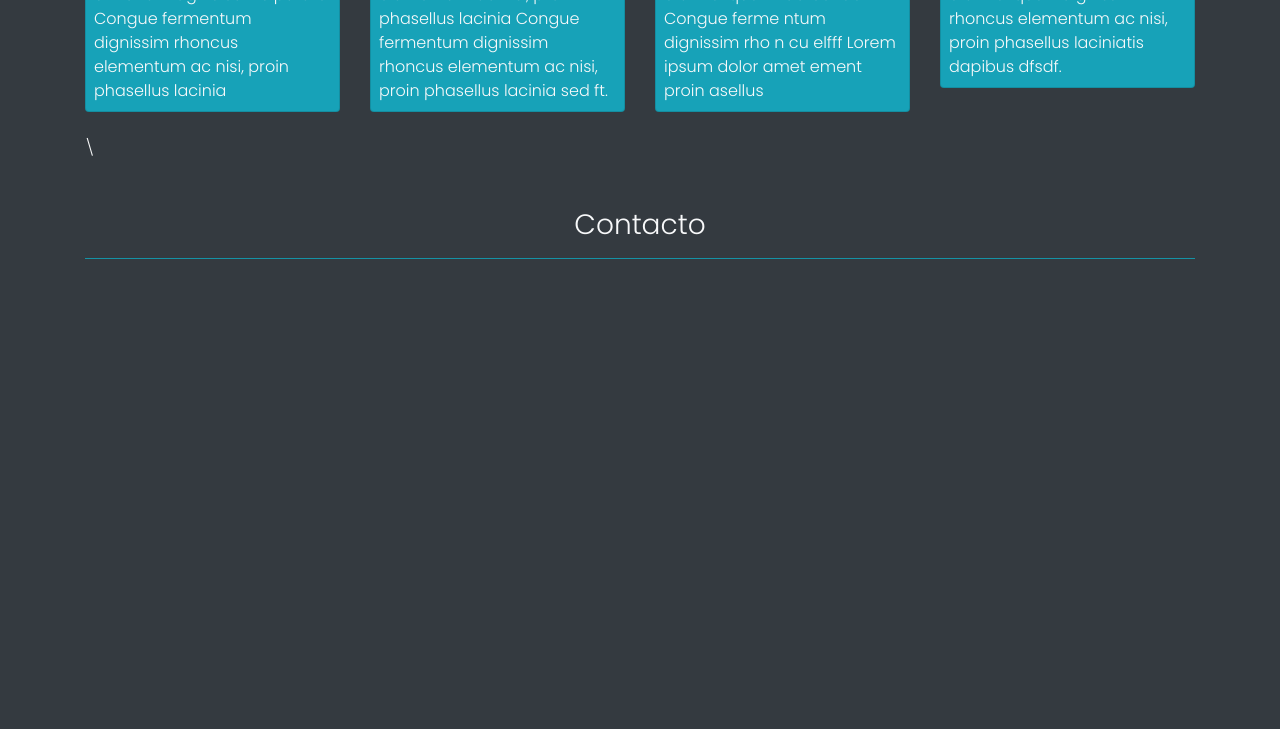
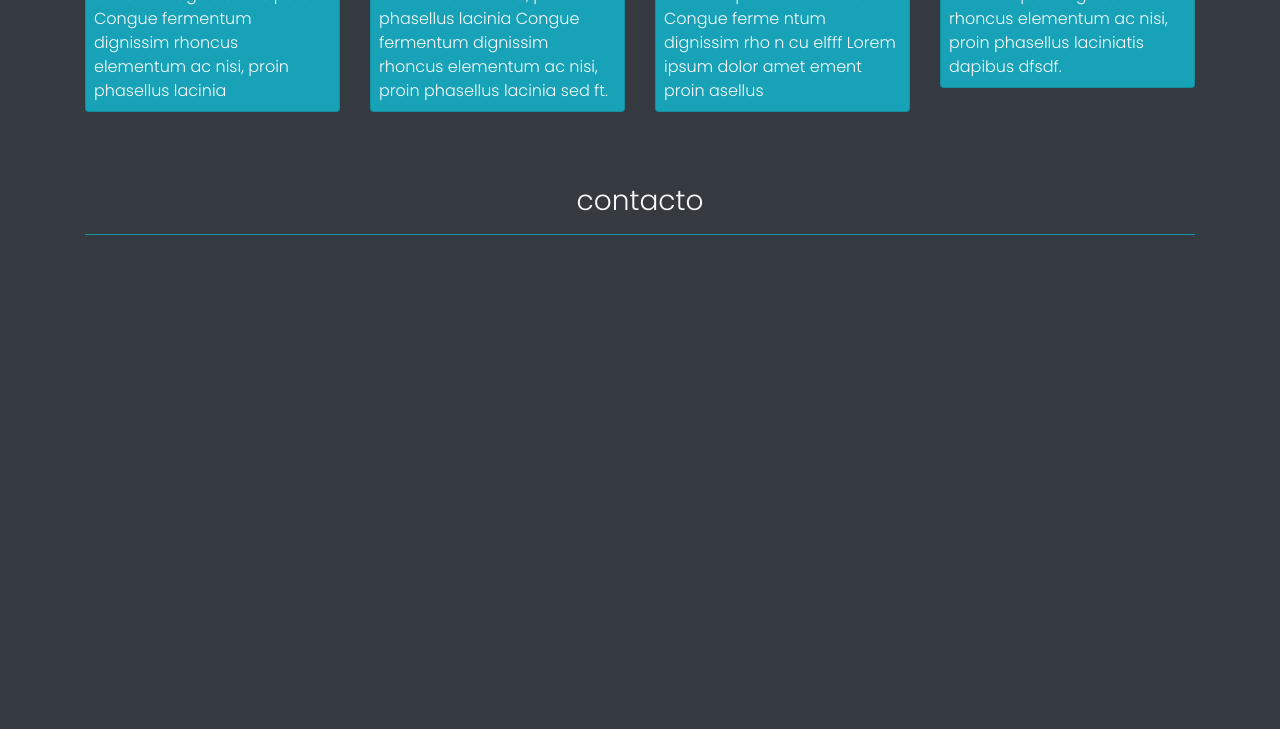
Before and after one commit to gabrielacorream/viajes-chile, a plain HTML site: page index.html in a window 1280 px wide. Shown: the part 2020-2749 px from the top of the page. Drawn offline with nearby package versions, Linux system fonts and the light colour scheme; a script that the page names is missing.

Commit message:
modificacion de titulo contacto

```diff
--- a/index.html
+++ b/index.html
@@ -179,12 +179,12 @@
 
     </section>
     <!-- CONTACTO -->
+    <section class="container text-light bg-dark" id="contacto">
+        <h3 class="text-center mt-5">contacto</h3>
+        <hr class="bg-info">
+     </section>
     <section class="container">
         <div class="row justify-content-center">
-        <section class="container text-light bg-dark" id="contacto">\
-            <h3 class="text-center mt-5">Contacto</h3>
-            <hr class="bg-info">
-
             <div class="col-md-9">
                 <div class="typeform-widget" data-url="https://form.typeform.com/to/MxQ84vUY?typeform-medium=embed-snippet" style="width: 100%; height: 500px;"></div> <script> (function() { var qs,js,q,s,d=document, gi=d.getElementById, ce=d.createElement, gt=d.getElementsByTagName, id="typef_orm", b="https://embed.typeform.com/"; if(!gi.call(d,id)) { js=ce.call(d,"script"); js.id=id; js.src=b+"embed.js"; q=gt.call(d,"script")[0]; q.parentNode.insertBefore(js,q) } })() </script>
             </div>
```
